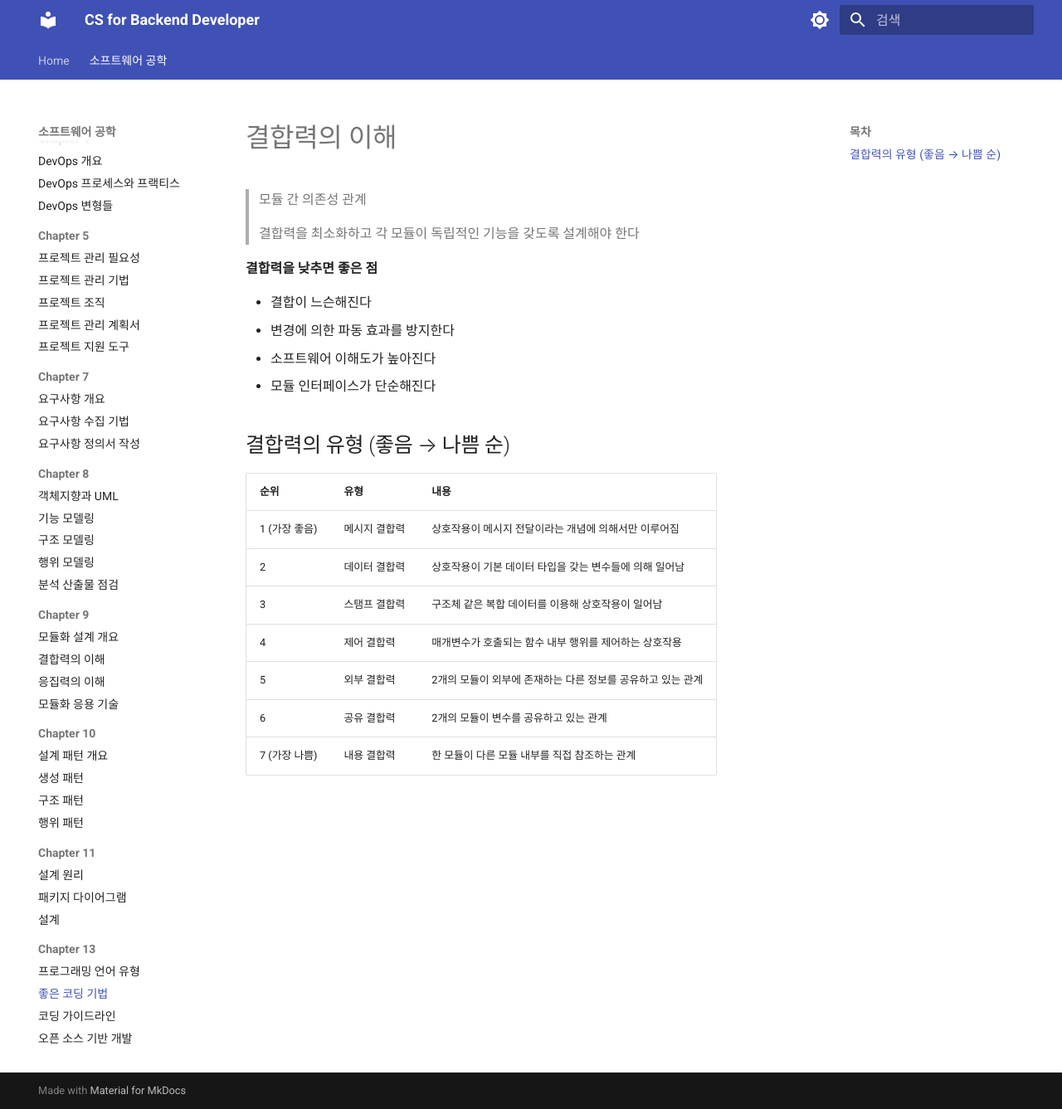
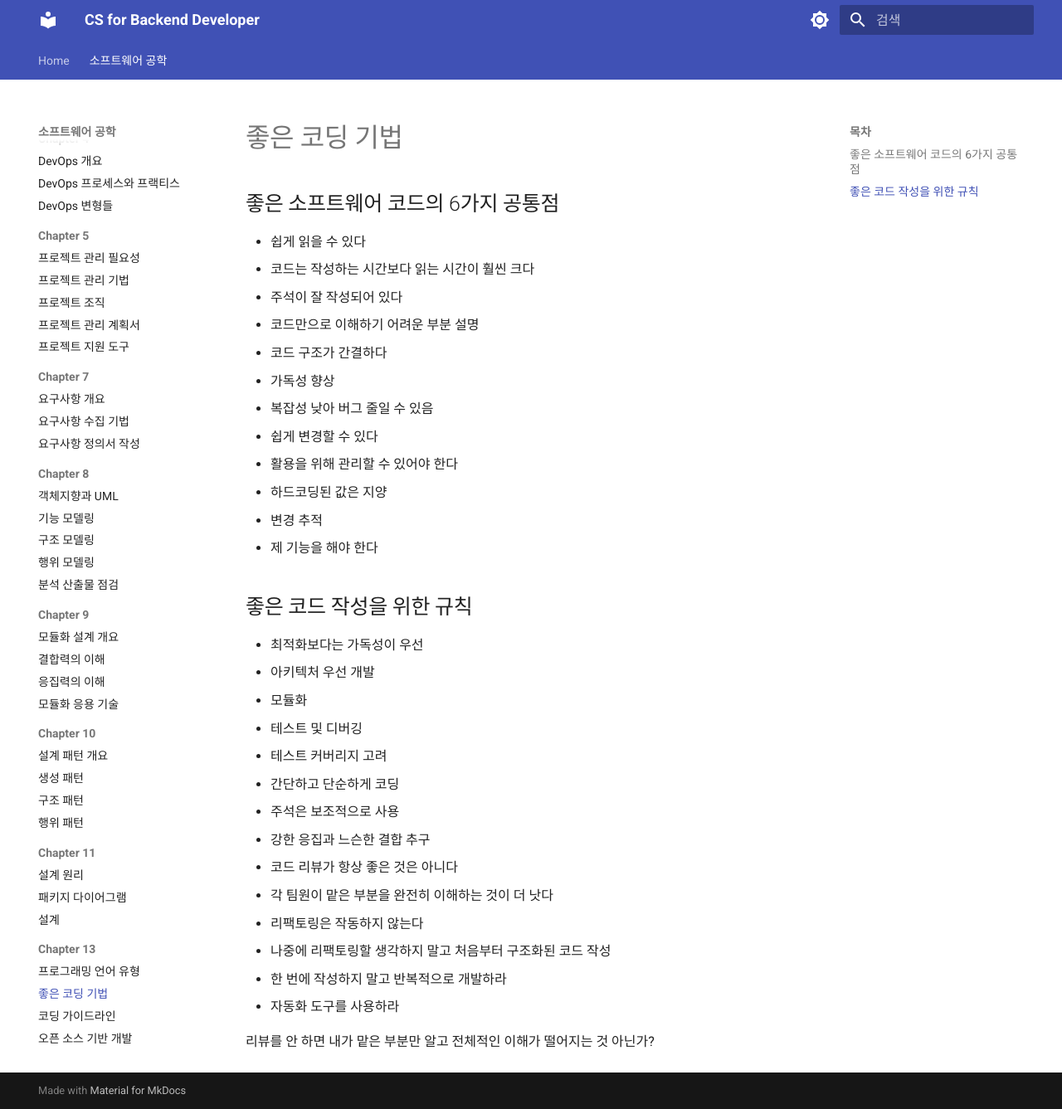
Before and after one commit to CokaNuri/CSBE, an MkDocs documentation site: the page built from docs/software-engineering/Chapter 13/02 좋은 코딩 기법.md, in a window 1280 px wide and 1337 px high. Shown: the whole window at 83% size. Built offline with MkDocs 1.6.1 and Material for MkDocs 9.7.7, drawn with Linux system fonts in a browser that asks for light colours.

Commit message:
Chapter 13 정리

```diff
--- a/docs/software-engineering/Chapter 13/02 좋은 코딩 기법.md
+++ b/docs/software-engineering/Chapter 13/02 좋은 코딩 기법.md
@@ -1,24 +1,35 @@
-# 결합력의 이해
+# 좋은 코딩 기법
 
-> 모듈 간 의존성 관계
+## 좋은 소프트웨어 코드의 6가지 공통점
 
-> 결합력을 최소화하고 각 모듈이 독립적인 기능을 갖도록 설계해야 한다
+- 쉽게 읽을 수 있다
+  - 코드는 작성하는 시간보다 읽는 시간이 훨씬 크다
+- 주석이 잘 작성되어 있다
+  - 코드만으로 이해하기 어려운 부분 설명
+- 코드 구조가 간결하다
+  - 가독성 향상
+  - 복잡성 낮아 버그 줄일 수 있음
+- 쉽게 변경할 수 있다
+- 활용을 위해 관리할 수 있어야 한다
+  - 하드코딩된 값은 지양
+  - 변경 추적
+- 제 기능을 해야 한다
 
-**결합력을 낮추면 좋은 점**
+## 좋은 코드 작성을 위한 규칙
 
-- 결합이 느슨해진다
-- 변경에 의한 파동 효과를 방지한다
-- 소프트웨어 이해도가 높아진다
-- 모듈 인터페이스가 단순해진다
+- 최적화보다는 가독성이 우선
+- 아키텍처 우선 개발
+  - 모듈화
+  - 테스트 및 디버깅
+- 테스트 커버리지 고려
+- 간단하고 단순하게 코딩
+- 주석은 보조적으로 사용
+- 강한 응집과 느슨한 결합 추구
+- 코드 리뷰가 항상 좋은 것은 아니다
+  - 각 팀원이 맡은 부분을 완전히 이해하는 것이 더 낫다
+- 리팩토링은 작동하지 않는다
+  - 나중에 리팩토링할 생각하지 말고 처음부터 구조화된 코드 작성
+- 한 번에 작성하지 말고 반복적으로 개발하라
+- 자동화 도구를 사용하라
 
-## 결합력의 유형 (좋음 → 나쁨 순)
-
-| 순위 | 유형 | 내용 |
-|------|------|------|
-| 1 (가장 좋음) | 메시지 결합력 | 상호작용이 메시지 전달이라는 개념에 의해서만 이루어짐 |
-| 2 | 데이터 결합력 | 상호작용이 기본 데이터 타입을 갖는 변수들에 의해 일어남 |
-| 3 | 스탬프 결합력 | 구조체 같은 복합 데이터를 이용해 상호작용이 일어남 |
-| 4 | 제어 결합력 | 매개변수가 호출되는 함수 내부 행위를 제어하는 상호작용 |
-| 5 | 외부 결합력 | 2개의 모듈이 외부에 존재하는 다른 정보를 공유하고 있는 관계 |
-| 6 | 공유 결합력 | 2개의 모듈이 변수를 공유하고 있는 관계 |
-| 7 (가장 나쁨) | 내용 결합력 | 한 모듈이 다른 모듈 내부를 직접 참조하는 관계 |
+리뷰를 안 하면 내가 맡은 부분만 알고 전체적인 이해가 떨어지는 것 아닌가?
```
Also changed, not shown: docs/software-engineering/Chapter 13/01 프로그래밍 언어 유형.md (+4 -13 lines), docs/software-engineering/Chapter 13/03 코딩 가이드라인.md (+27 -22 lines), docs/software-engineering/Chapter 13/04 오픈 소스 기반 개발.md (+31 -10 lines), docs/software-engineering/Chapter 13/cert.png (added), docs/software-engineering/Chapter 13/license.png (added), docs/software-engineering/Chapter 13/misra-c.png (added).
